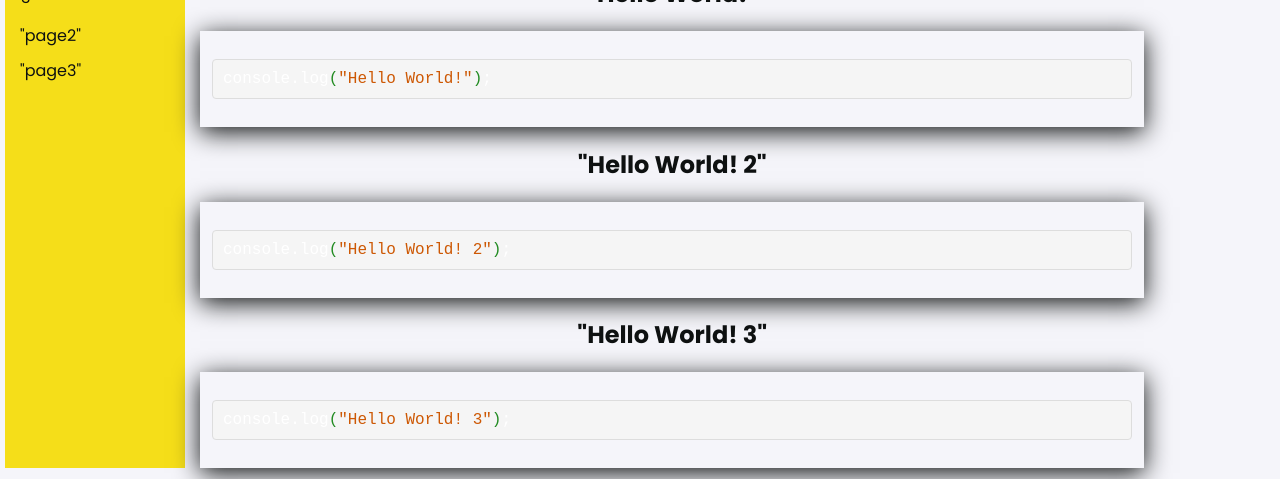
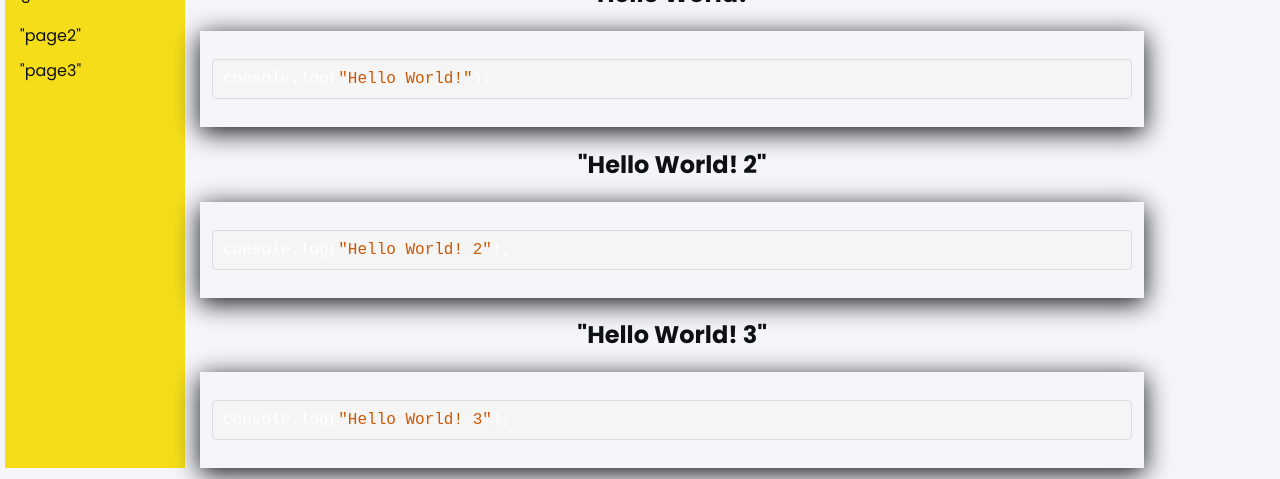
Before and after one commit to MateuszBryczek/Front-end_Template, a React (Create React App) app: page /JavaScript/Page1 in a window 1280 px wide. Shown: the part 245-724 px from the top of the page. Built offline with nearby package versions, Linux system fonts and the light colour scheme.

Commit message:
CodeSpace updated

```diff
--- a/src/features/CodeSpace/CodeSpace.js
+++ b/src/features/CodeSpace/CodeSpace.js
@@ -6,10 +6,10 @@ const CodeSpace = ({ children }) => {
     const theme = useTheme();
 
 const keywordGroups = {
-  variables: ['var', 'let', 'const'],
-  functions: ['function', 'return'],
+  variables: ['var', 'let', 'const', 'script'],
+  functions: ['function', 'return', ],
   conditionals: ['if', 'else', 'for', 'while'],
-  symbols: ['\\(', '\\)', '\\{', '\\}', '\\[', '\\]', '<', '>'],
+  symbols: [],
   strings: ['".*?"', "'.*?'"],
 };
 
```
